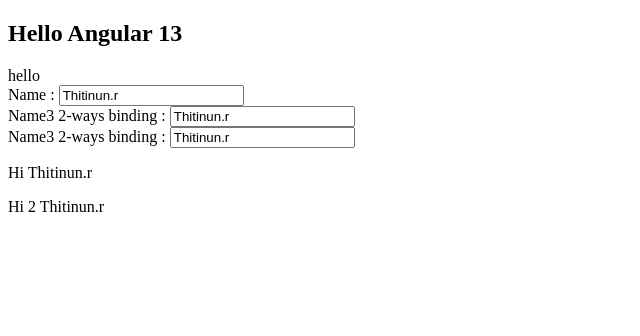
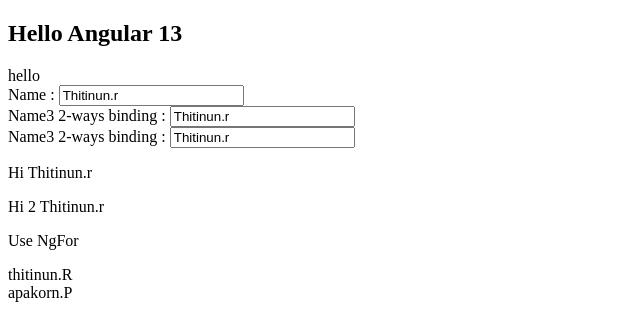
Before and after one commit to thitinun-r/angular-day2, an Angular app in the folder hello/: page / in a window 1280 px wide. Shown: the top 336 px of the page, without its empty margins (0-640 px from the left). Built offline with nearby package versions, Linux system fonts and the light colour scheme.

Commit message:
use built-in directive ngFor

```diff
--- a/hello/src/app/app.component.html
+++ b/hello/src/app/app.component.html
@@ -11,4 +11,9 @@
     <p *ngIf="name; else showDefault">Hi 2 {{name}}</p>
     <ng-template #showDefault>Please Enter Your Name 2</ng-template>
 
+
+    <p>Use NgFor</p>
+    <div *ngFor="let item of listsData">{{item.fname}}</div>
+
+
 </form>
--- a/hello/src/app/app.component.ts
+++ b/hello/src/app/app.component.ts
@@ -8,6 +8,11 @@
 export class AppComponent {
   title = 'hello';
   name = 'Thitinun.r'
+  listNames = []
+  listsData = [
+    {id: 1,fname: "thitinun.R"},
+    {id: 2,fname: "apakorn.P"},
+  ]
 
   doShowName(newName: string) {
     // let val = (event.target as HTMLInputElement).value
```
